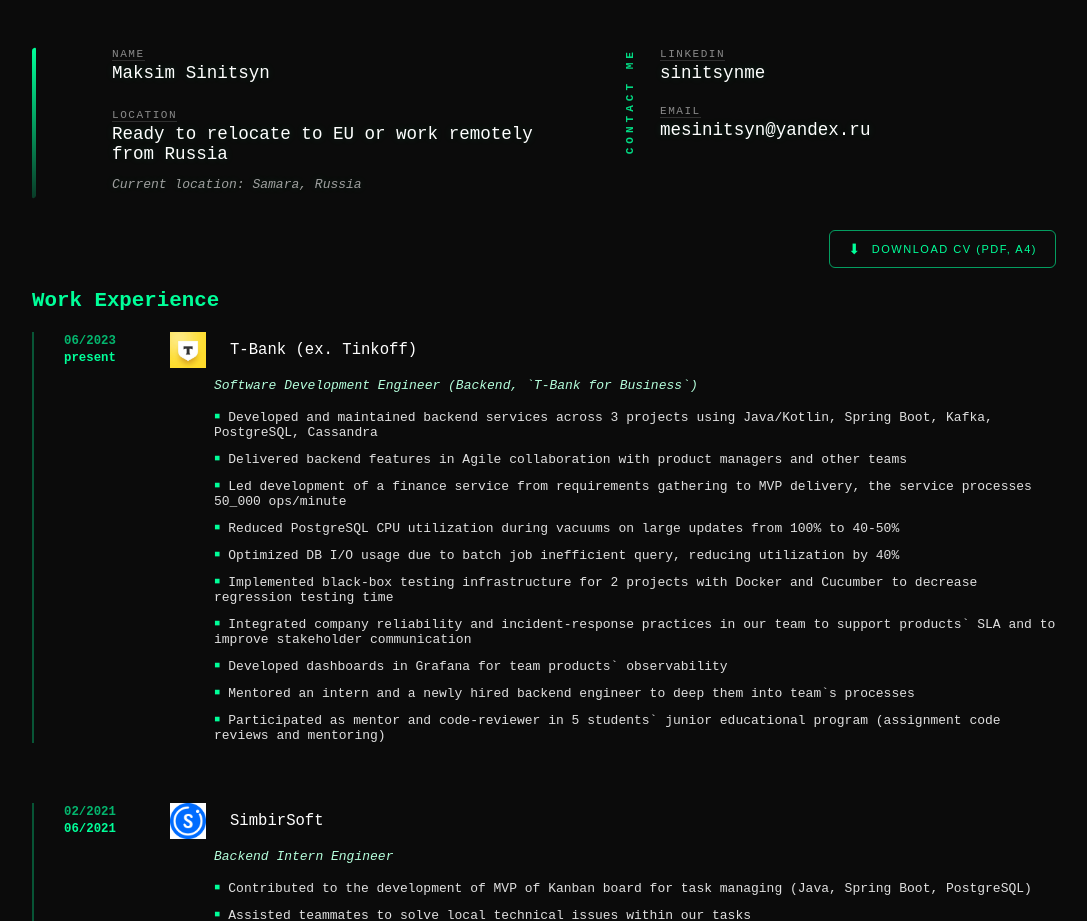
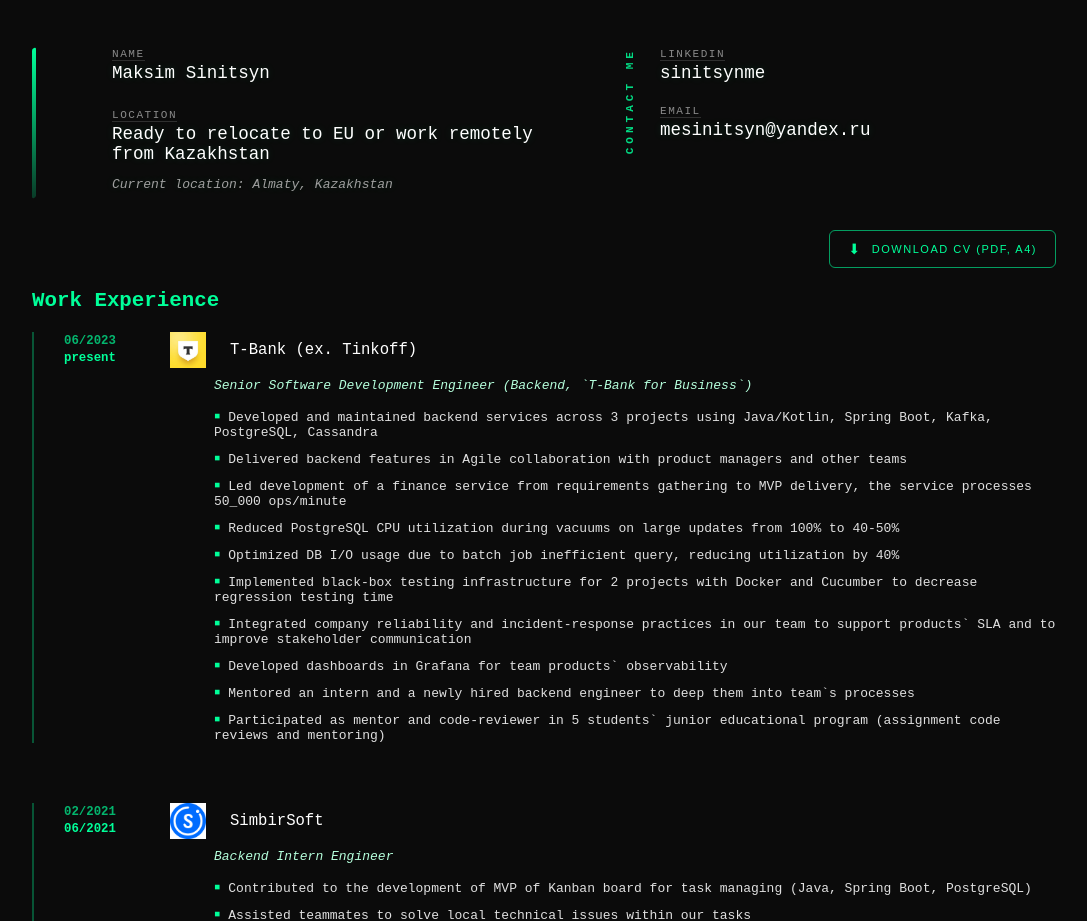
Before and after one commit to sinitsynme/sinitsynme.github.io, an Angular app: page / in a window 1280 px wide. Shown: the part 802-1723 px from the top of the page, without its empty margins (96-1183 px from the left). Built offline with nearby package versions, Linux system fonts and the light colour scheme.

Commit message:
Update data

```diff
--- a/src/app/components/resume/resume.component.html
+++ b/src/app/components/resume/resume.component.html
@@ -18,7 +18,7 @@
           <span class="value">{{ personal.location }}</span>
           <span class="value secondary">
             <p>
-              <i>Current location: Samara, Russia</i>
+              <i>Current location: Almaty, Kazakhstan</i>
             </p>
           </span>
         </div>
--- a/src/app/components/resume/resume.component.ts
+++ b/src/app/components/resume/resume.component.ts
@@ -24,7 +24,7 @@
     name: 'Maksim Sinitsyn',
     email: 'mesinitsyn@yandex.ru',
     linkedIn: 'sinitsynme',
-    location: 'Ready to relocate to EU or work remotely from Russia'
+    location: 'Ready to relocate to EU or work remotely from Kazakhstan'
   };
 
   experience = [
@@ -33,7 +33,7 @@
       to: 'present',
       logo: '/assets/t-bank.jpg',
       name: 'T-Bank (ex. Tinkoff)',
-      role: 'Software Development Engineer (Backend, `T-Bank for Business`)',
+      role: 'Senior Software Development Engineer (Backend, `T-Bank for Business`)',
       achievements: [
         'Developed and maintained backend services across 3 projects using Java/Kotlin, Spring Boot, Kafka, PostgreSQL, Cassandra',
         'Delivered backend features in Agile collaboration with product managers and other teams',
```
